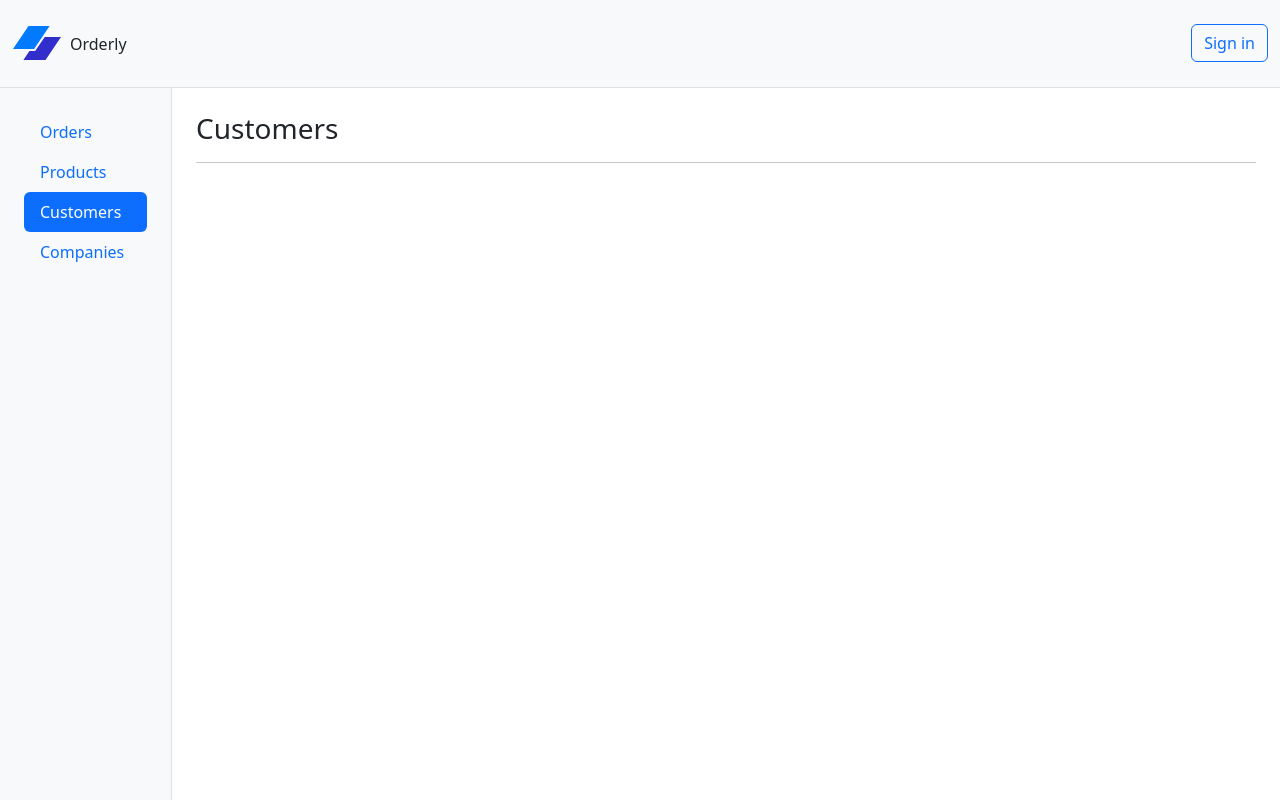
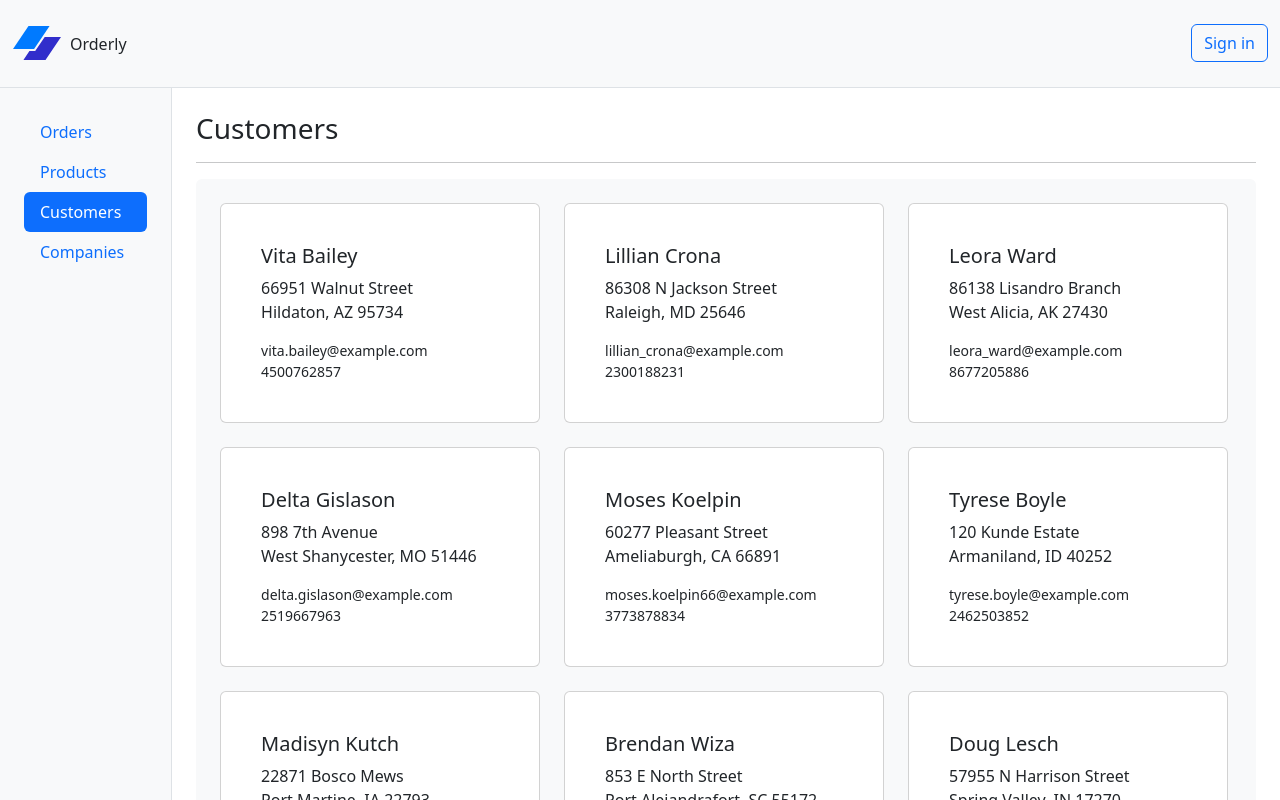
Before and after one commit to craigmckeachie/orderly, a React (Vite) app: page /customers in a window 1280 px wide. Shown: the top 800 px of the page. Built offline with nearby package versions, Linux system fonts and the light colour scheme; data requests are answered from the project's data file.

Commit message:
customer list

```diff
--- a/package.json
+++ b/package.json
@@ -15,7 +15,8 @@
     "eslint-plugin-react": "^7.35.2",
     "json-server": "^0.17.4",
     "react": "^18.3.1",
-    "react-dom": "^18.3.1"
+    "react-dom": "^18.3.1",
+    "react-hot-toast": "^2.4.1"
   },
   "devDependencies": {
     "@eslint/js": "^9.9.0",
--- a/src/App.css
+++ b/src/App.css
@@ -0,0 +1,3 @@
+.card {
+  width: 20rem;
+}
--- a/src/App.tsx
+++ b/src/App.tsx
@@ -2,16 +2,18 @@ import './App.css';
 import Header from './Header';
 import 'bootstrap/dist/css/bootstrap.min.css';
 import SideBar from './SideBar';
+import CustomersPage from './customers/CustomersPage';
+import { Toaster } from 'react-hot-toast';
 
 function App() {
   return (
     <>
       <Header />
-      <section className='d-flex'>
+      <section className="d-flex">
+        <Toaster position="top-center" />
         <SideBar />
         <main className="container-fluid py-4 px-4">
-          <h3>Customers</h3>
-          <hr />
+          <CustomersPage />
         </main>
       </section>
     </>
--- /dev/null
+++ b/src/customers/Customer.ts
@@ -0,0 +1,12 @@
+export class Customer {
+  id?: number;
+  username?: string;
+  firstName?: string;
+  lastName?: string;
+  phone?: number;
+  email?: string;
+  address?: string;
+  city?: string;
+  state?: string;
+  zip?: number;
+}
--- /dev/null
+++ b/src/customers/CustomerCard.tsx
@@ -0,0 +1,26 @@
+import { Customer } from './Customer';
+
+interface CustomerCardProps {
+  customer: Customer;
+}
+
+function CustomerCard({ customer }: CustomerCardProps) {
+  return (
+    <div className="card p-4">
+      <div className="card-body">
+        <h5 className="card-title">
+          {customer.firstName} {customer.lastName}
+        </h5>
+        <address>
+          {customer.address}
+          <br />
+          {customer.city}, {customer.state} {customer.zip}
+        </address>
+        <div className="card-text small">{customer.email}</div>
+        <div className="card-text small">{customer.phone}</div>
+      </div>
+    </div>
+  );
+}
+
+export default CustomerCard;
--- /dev/null
+++ b/src/customers/CustomerList.tsx
@@ -0,0 +1,40 @@
+import { useEffect, useState } from 'react';
+import CustomerCard from './CustomerCard';
+import { Customer } from './Customer';
+import toast from 'react-hot-toast';
+import { customersAPI } from './customersAPI';
+
+function CustomerList() {
+  const [customers, setCustomers] = useState<Customer[]>([]);
+  const [loading, setLoading] = useState(false);
+
+  async function loadCustomers() {
+    try {
+      setLoading(true);
+      const data = await customersAPI.list();
+      setCustomers(data);
+    } catch (error: any) {
+      toast.error(error.message);
+    } finally {
+      setLoading(false);
+    }
+  }
+
+  useEffect(() => {
+    loadCustomers();
+  }, []);
+
+  return (
+    <section
+      role="list"
+      className="d-flex gap-4 flex-wrap bg-body-tertiary p-4 rounded-2"
+    >
+      {loading && <span>Loading...</span>}
+      {customers?.map((customer) => (
+        <CustomerCard key={customer.id} customer={customer} />
+      ))}
+    </section>
+  );
+}
+
+export default CustomerList;
--- /dev/null
+++ b/src/customers/CustomersPage.tsx
@@ -0,0 +1,13 @@
+import CustomerList from "./CustomerList";
+
+function CustomersPage() {
+  return (
+    <section >
+      <h3>Customers</h3>
+      <hr />
+      <CustomerList/>
+    </section>
+  );
+}
+
+export default CustomersPage;
--- /dev/null
+++ b/src/customers/customersAPI.ts
@@ -0,0 +1,12 @@
+import { Customer } from './Customer';
+
+export const customersAPI = {
+  list(): Promise<Customer[]> {
+    return fetch(`http://localhost:3000/customers`)
+      .then((response) => {
+        if (!response.ok) throw new Error('http error');
+        return response;
+      })
+      .then((response) => response.json());
+  },
+};
```
Also changed, not shown: 1 other file (tests, documents, lock files or other folders).
